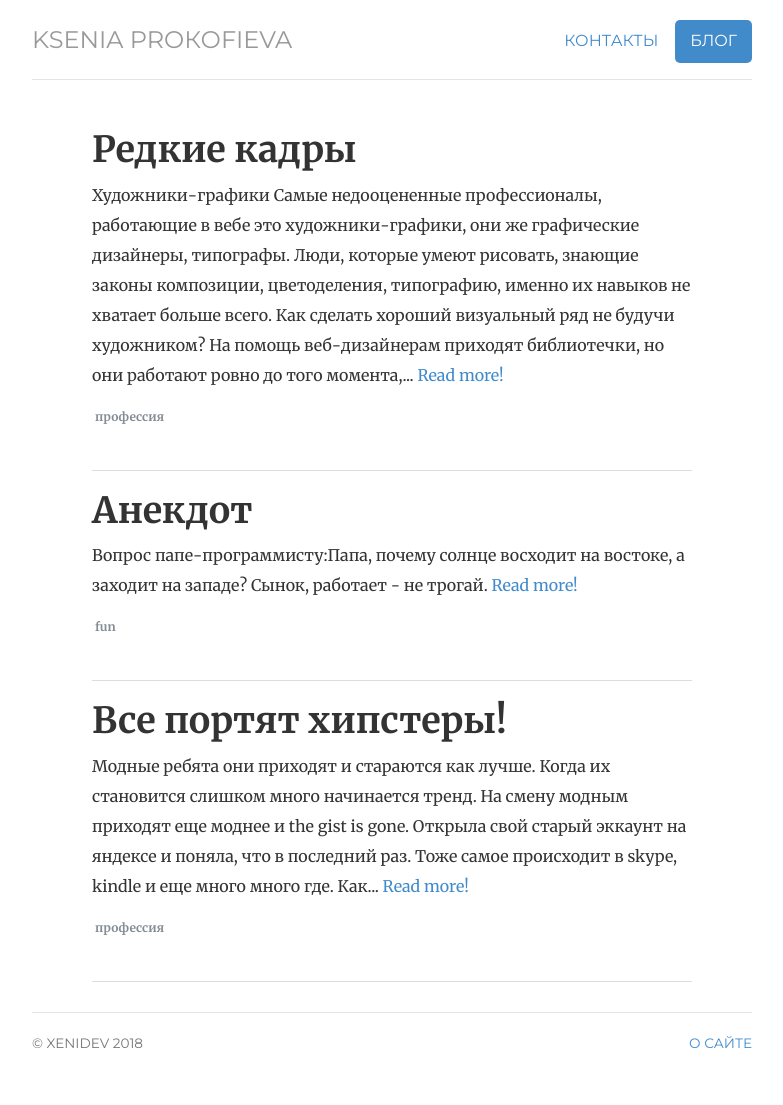
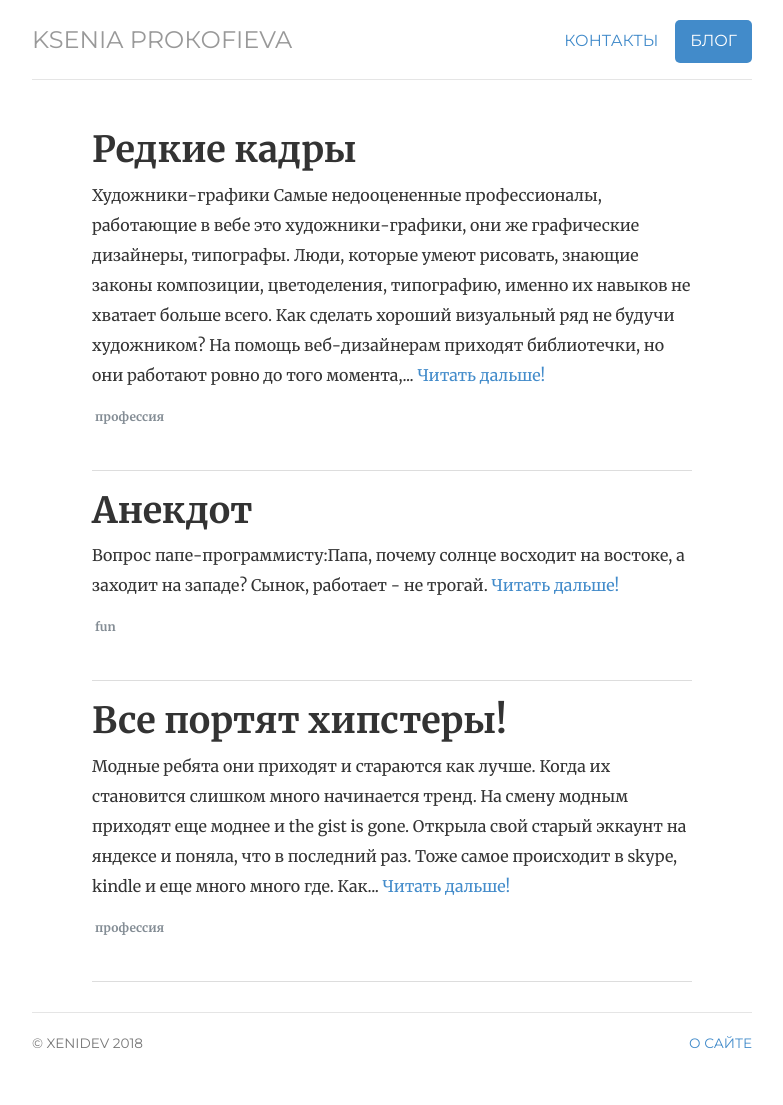
Before and after one commit to ValeraS/xenidev.github.io, a Jekyll site: the page built from notes/index.html, in a window 1280 px wide. Shown: the whole page, without its empty margins (248-1031 px from the left). Built offline with Jekyll 4.4.1, drawn with Linux system fonts in a browser that asks for light colours.

Commit message:
Update post-list.html

```diff
--- a/_includes/post-list.html
+++ b/_includes/post-list.html
@@ -7,7 +7,7 @@
 
 
 
-            <p class="nice-text">{{ post.content | strip_html | truncatewords: 50 }} <a href="{{ BASE_PATH }}{{ post.url }}">Read more!</a></p>
+            <p class="nice-text">{{ post.content | strip_html | truncatewords: 50 }} <a href="{{ BASE_PATH }}{{ post.url }}">Читать дальше!</a></p>
 
 
 
```
